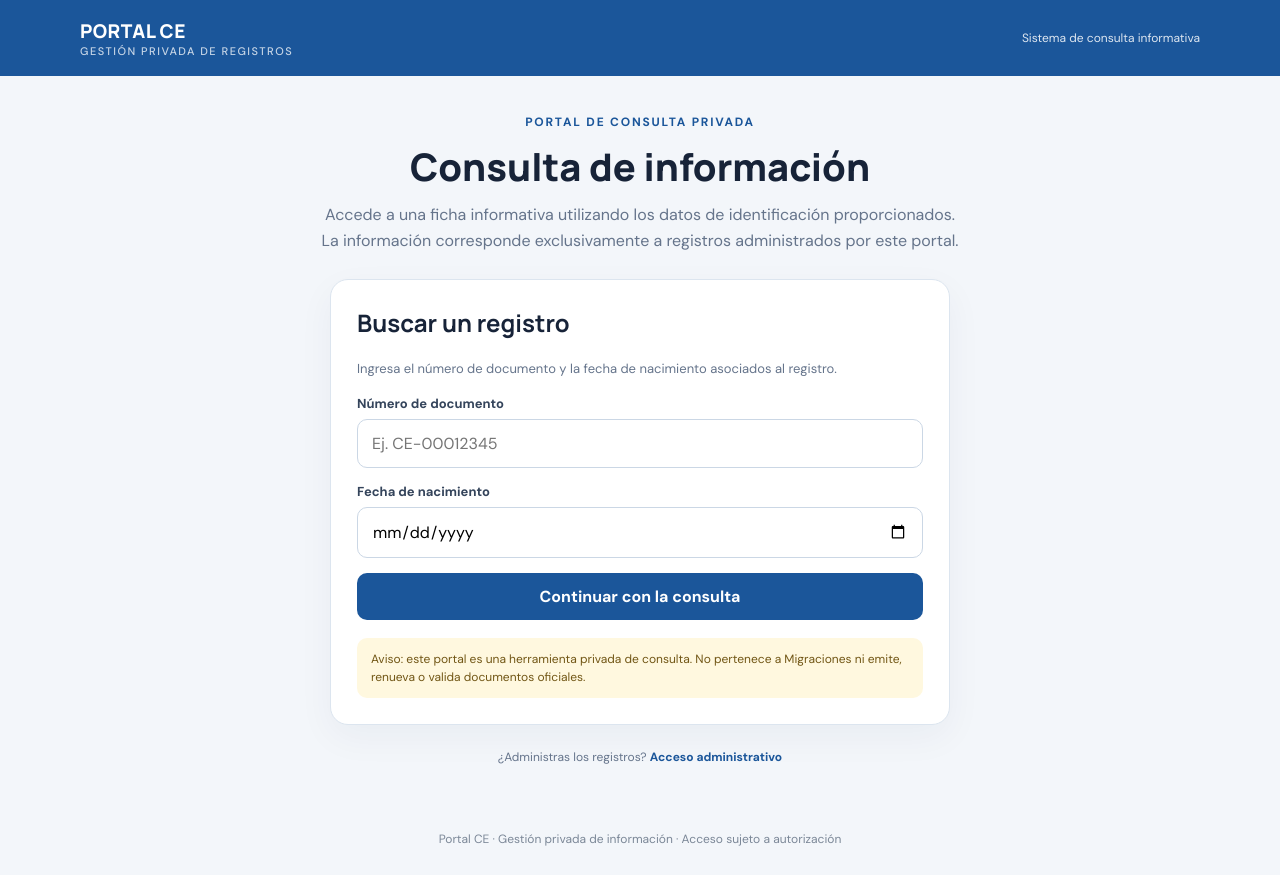
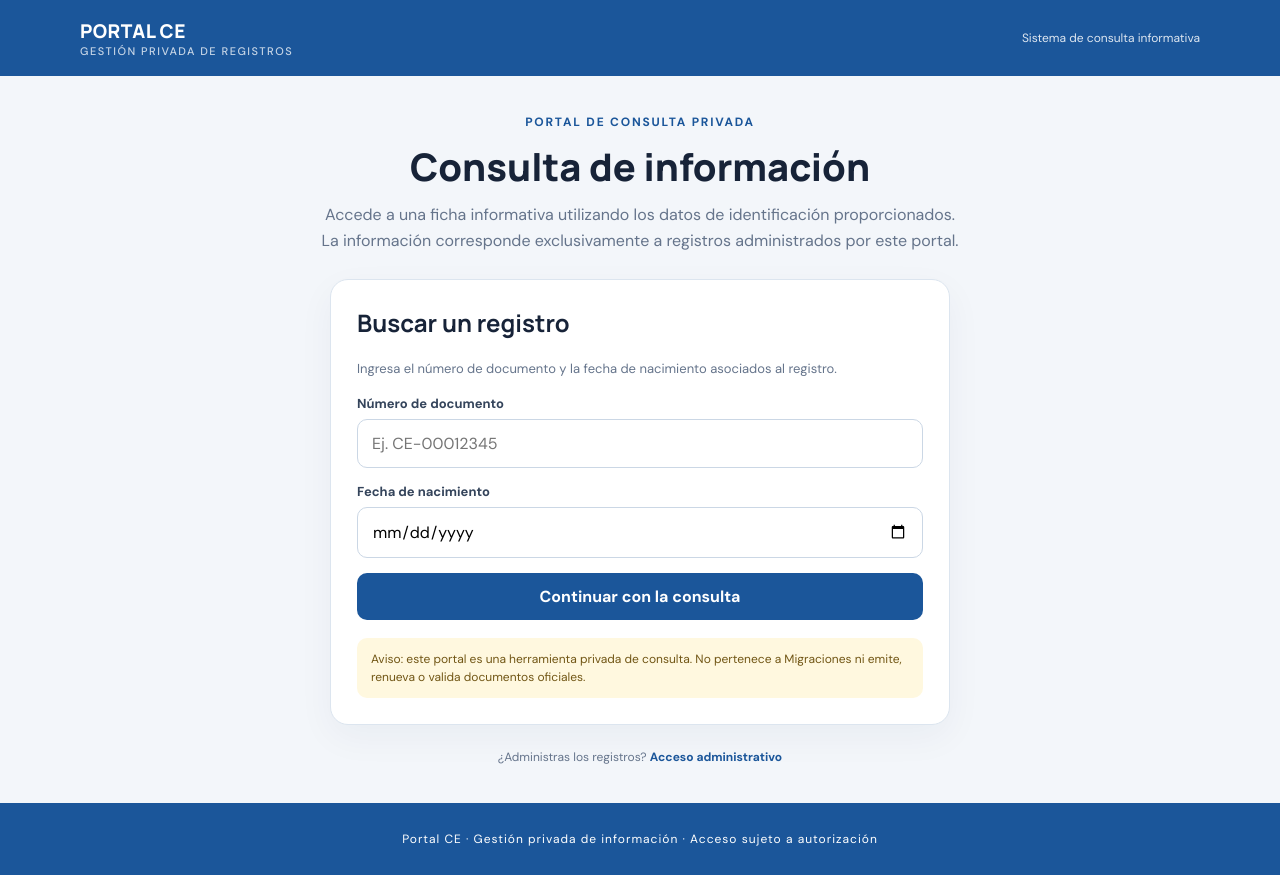
Before and after one commit to carnetextranjeria3-source/sistema-ce, a Next.js app in the folder sistema-ce/: page / in a window 1280 px wide. Built offline with nearby package versions, Linux system fonts and the light colour scheme.

Commit message:
Update globals.css

```diff
--- a/sistema-ce/app/globals.css
+++ b/sistema-ce/app/globals.css
@@ -231,10 +231,12 @@ select {
 }
 
 .footer {
+  background: #1B569A;
+  color: #ffffff;
   text-align: center;
-  color: #7b8797;
   font-size: 12px;
   padding: 28px;
+  letter-spacing: 1px;
 }
 
 .admin-layout {
```
